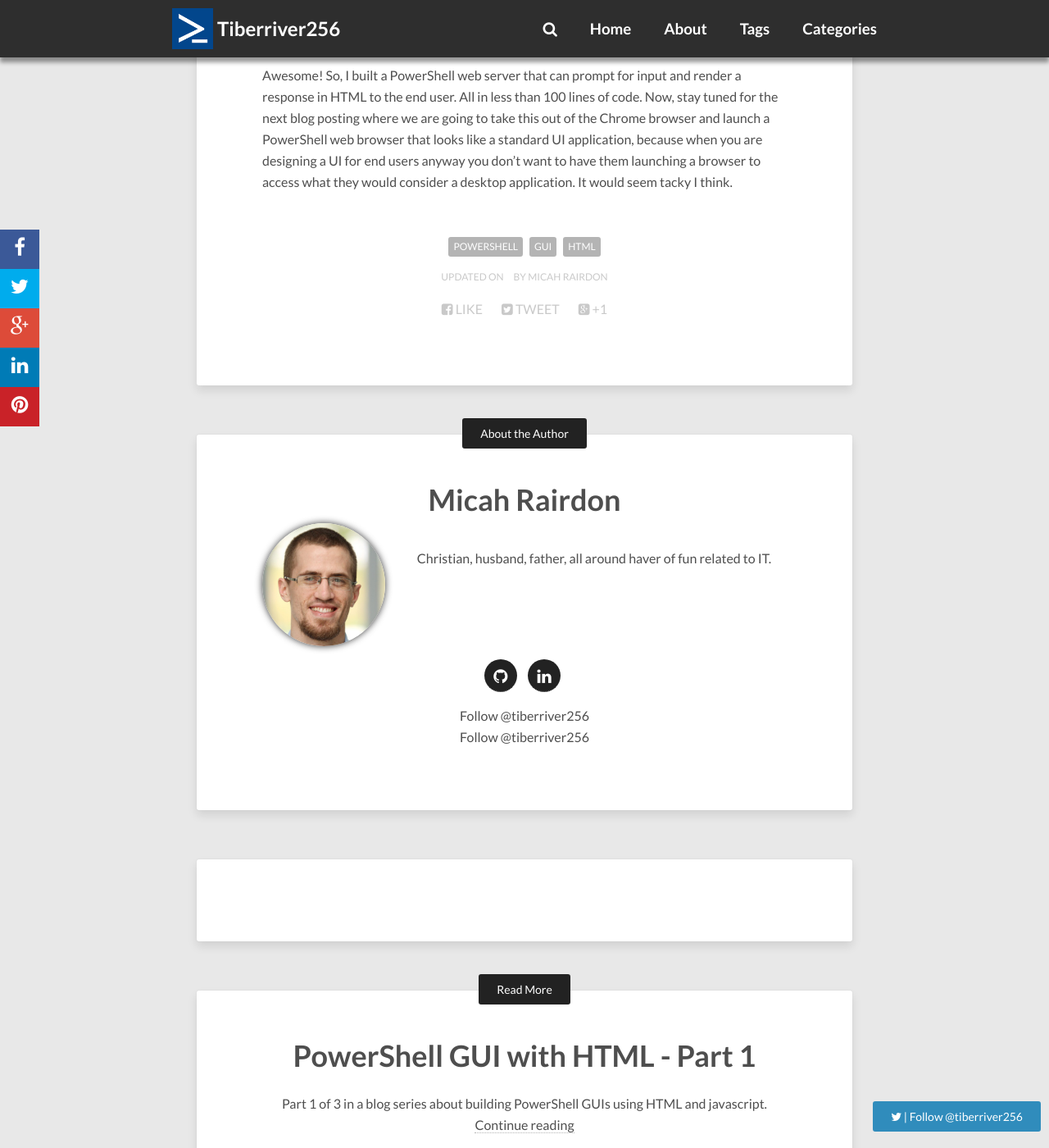
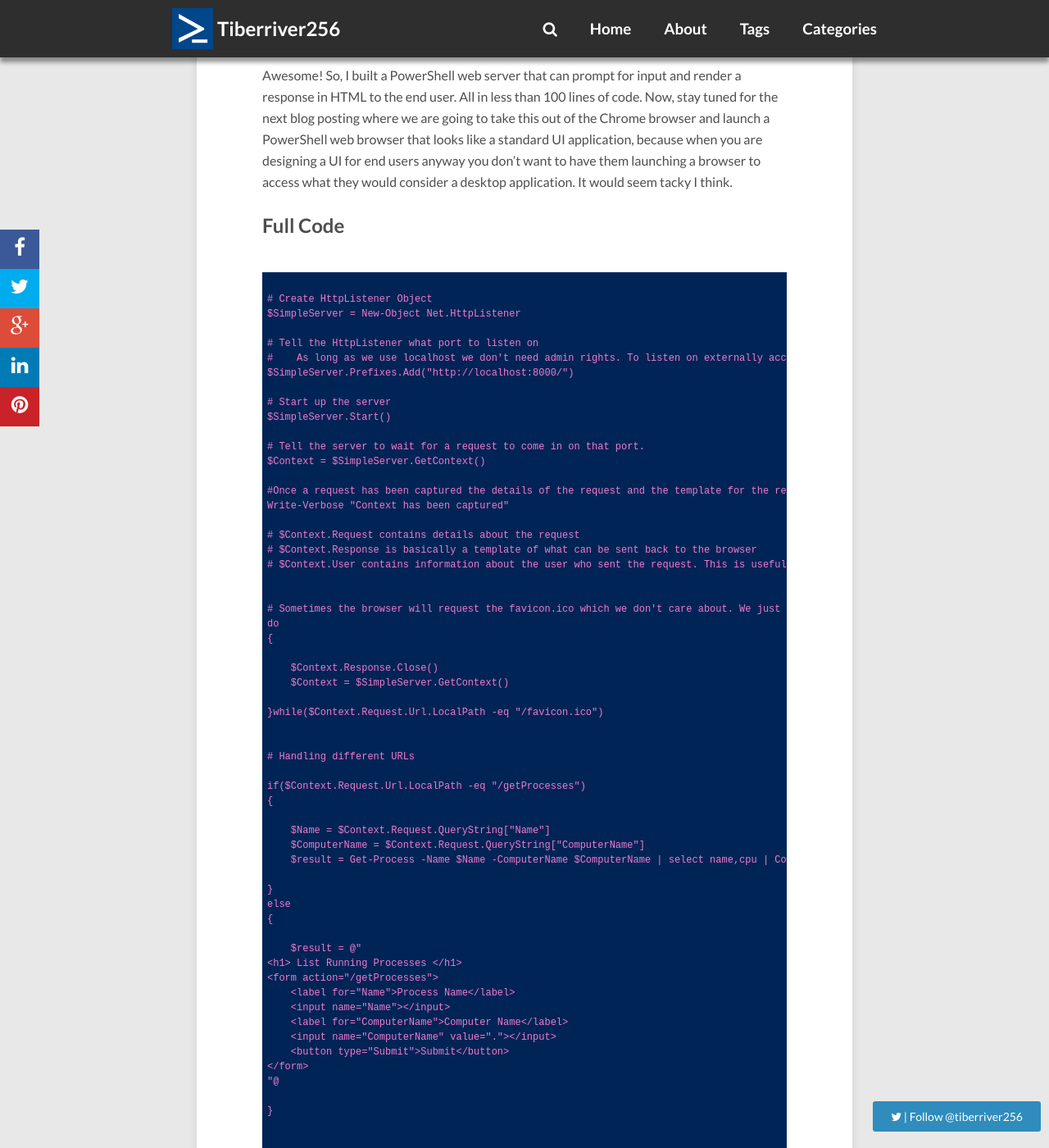
Before and after one commit to Tiberriver256/Tiberriver256.GitHub.io, a Jekyll site: the page built from _posts/2016-04-22-PowerShell-HTML-GUI-Pt2.md, in a window 1280 px wide and 1400 px high, scrolled down 6165 px. Shown: the whole window at 82% size. Built offline with Jekyll 4.4.1, drawn with Linux system fonts in a browser that asks for light colours; nearby versions of some CDN libraries; comment, search, counter and statistics services are not loaded; some of the changed text lies outside the part shown.

Commit message:
Added full code at bottom of pt 2

```diff
--- a/_posts/2016-04-22-PowerShell-HTML-GUI-Pt2.md
+++ b/_posts/2016-04-22-PowerShell-HTML-GUI-Pt2.md
@@ -139,7 +139,7 @@ else
     &lt;label for="ComputerName"&gt;Computer Name&lt;/label&gt;
     &lt;input name="ComputerName" value="."&gt;&lt;/input&gt;
     &lt;button type="Submit"&gt;Submit&lt;/button&gt;
-</form>
+&lt;/form&gt;
 "@
 
 }
@@ -159,3 +159,88 @@ Cool, and if I fill it out with Chrome as the process name, leave localhost as t
 </figure>
 
 Awesome! So, I built a PowerShell web server that can prompt for input and render a response in HTML to the end user. All in less than 100 lines of code. Now, stay tuned for the next blog posting where we are going to take this out of the Chrome browser and launch a PowerShell web browser that looks like a standard UI application, because when you are designing a UI for end users anyway you don't want to have them launching a browser to access what they would consider a desktop application. It would seem tacky I think.
+
+
+## Full Code
+
+{% raw %}
+<pre> <code class="ps">
+# Create HttpListener Object
+$SimpleServer = New-Object Net.HttpListener
+
+# Tell the HttpListener what port to listen on
+#    As long as we use localhost we don't need admin rights. To listen on externally accessible IP addresses we will need admin rights
+$SimpleServer.Prefixes.Add("http://localhost:8000/")
+
+# Start up the server
+$SimpleServer.Start()
+
+# Tell the server to wait for a request to come in on that port.
+$Context = $SimpleServer.GetContext()
+
+#Once a request has been captured the details of the request and the template for the response are created in our $context variable
+Write-Verbose "Context has been captured"
+
+# $Context.Request contains details about the request
+# $Context.Response is basically a template of what can be sent back to the browser
+# $Context.User contains information about the user who sent the request. This is useful in situations where authentication is necessary
+
+
+# Sometimes the browser will request the favicon.ico which we don't care about. We just drop that request and go to the next one.
+do
+{
+
+    $Context.Response.Close()
+    $Context = $SimpleServer.GetContext()
+
+}while($Context.Request.Url.LocalPath -eq "/favicon.ico")
+
+
+# Handling different URLs
+
+if($Context.Request.Url.LocalPath -eq "/getProcesses")
+{
+
+    $Name = $Context.Request.QueryString["Name"]
+    $ComputerName = $Context.Request.QueryString["ComputerName"]
+    $result = Get-Process -Name $Name -ComputerName $ComputerName | select name,cpu | ConvertTo-Html | Out-String
+
+}
+else
+{
+
+    $result = @"
+&lt;h1&gt; List Running Processes &lt;/h1&gt;
+&lt;form action="/getProcesses"&gt;
+    &lt;label for="Name"&gt;Process Name&lt;/label&gt;
+    &lt;input name="Name"&gt;&lt;/input&gt;
+    &lt;label for="ComputerName"&gt;Computer Name&lt;/label&gt;
+    &lt;input name="ComputerName" value="."&gt;&lt;/input&gt;
+    &lt;button type="Submit"&gt;Submit&lt;/button&gt;
+&lt;/form&gt;
+"@
+
+}
+
+
+
+
+
+
+
+# In order to send it to the browser we need to convert it from ASCII encoded text into bytes.
+$buffer = [System.Text.Encoding]::ASCII.GetBytes($result)
+
+# We need to let the browser know how many bytes we are going to be sending
+$context.Response.ContentLength64 = $buffer.Length
+
+# We send the response back to the browser
+$context.Response.OutputStream.Write($buffer, 0, $buffer.Length)
+
+# We close the response to let the browser know we are done sending the response
+$Context.Response.Close()
+
+# We stop our server
+$SimpleServer.Stop()
+</code> </pre>
+{% endraw %}
```
